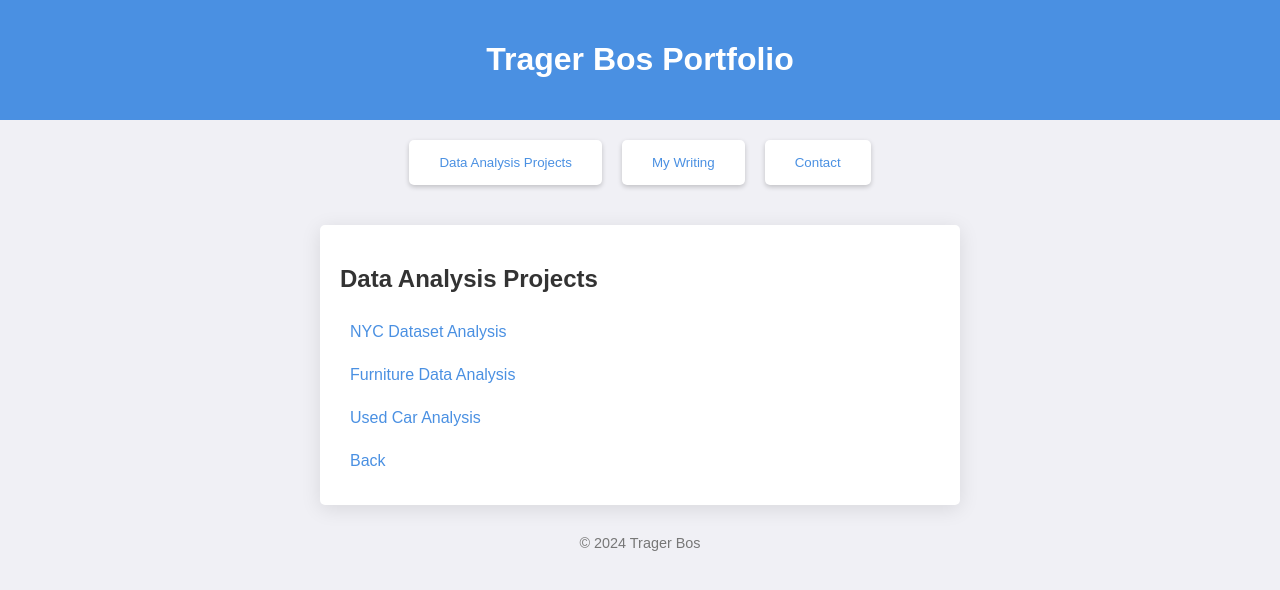
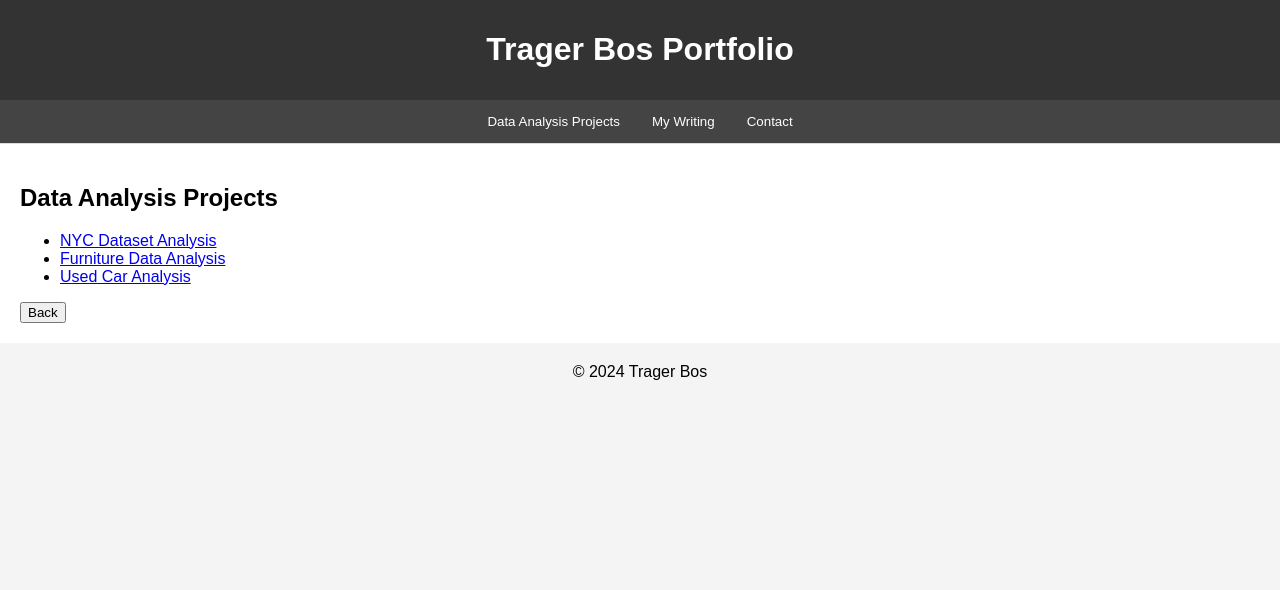
Before and after one commit to treyb610/Trager-Bos-Portfolio, a plain HTML site: page index.html in a window 1280 px wide. Both pictures are taken after a click on the button "Data Analysis Projects". Drawn offline with Linux system fonts and the light colour scheme.

Commit message:
Update index.html

```diff
--- a/index.html
+++ b/index.html
@@ -6,71 +6,45 @@
     <title>Trager Bos Portfolio</title>
     <style>
         body {
-            font-family: 'Arial', sans-serif;
+            font-family: Arial, sans-serif;
             margin: 0;
             padding: 0;
-            background-color: #f0f0f5;
-            color: #333;
-            display: flex;
-            flex-direction: column;
-            align-items: center;
+            background-color: #f4f4f4;
         }
         header {
-            background-color: #4A90E2;
-            width: 100%;
-            padding: 20px;
+            background-color: #333;
+            color: white;
+            padding: 10px 20px;
             text-align: center;
-            color: white;
         }
-        .navbar {
+        .tab {
             display: flex;
             justify-content: center;
-            margin: 20px 0;
+            background-color: #444;
         }
-        .tab {
-            padding: 15px 30px;
+        .tab button {
+            background-color: inherit;
+            color: white;
+            padding: 14px 16px;
             border: none;
-            background-color: #fff;
-            color: #4A90E2;
-            margin: 0 10px;
-            border-radius: 5px;
             cursor: pointer;
-            transition: all 0.3s;
-            box-shadow: 0 2px 5px rgba(0, 0, 0, 0.2);
+            transition: background-color 0.3s;
         }
-        .tab:hover {
-            background-color: #4A90E2;
-            color: white;
+        .tab button:hover {
+            background-color: #555;
         }
         .tab-content {
             display: none;
-            width: 90%;
-            max-width: 600px;
             padding: 20px;
             background-color: white;
-            box-shadow: 0 4px 20px rgba(0, 0, 0, 0.1);
-            border-radius: 5px;
-            margin: 20px 0;
+            border-top: 1px solid #ddd;
         }
-        .active {
+        .tab-content.active {
             display: block;
         }
-        .dropdown-content a {
-            display: block;
-            padding: 10px;
-            text-decoration: none;
-            color: #4A90E2;
-            margin: 5px 0;
-            transition: background-color 0.3s;
-        }
-        .dropdown-content a:hover {
-            background-color: #f1f1f1;
-        }
         footer {
-            margin-top: auto;
-            padding: 10px;
-            font-size: 0.9em;
-            color: #777;
+            text-align: center;
+            margin-top: 20px;
         }
     </style>
 </head>
@@ -80,56 +54,64 @@
     <h1>Trager Bos Portfolio</h1>
 </header>
 
-    <div class="navbar">
-        <button class="tab" onclick="showTab('data-analysis')">Data Analysis Projects</button>
-        <button class="tab" onclick="showTab('writing')">My Writing</button>
-        <button class="tab" onclick="showTab('contact')">Contact</button>
+<div class="tab">
+    <button class="tablinks" onclick="openTab(event, 'DataAnalysis')">Data Analysis Projects</button>
+    <button class="tablinks" onclick="openTab(event, 'Writing')">My Writing</button>
+    <button class="tablinks" onclick="openTab(event, 'Contact')">Contact</button>
 </div>
 
-    <div id="data-analysis" class="tab-content">
+<div id="DataAnalysis" class="tab-content">
     <h2>Data Analysis Projects</h2>
-        <div class="dropdown-content">
-            <a href="nyc_dataset.html">NYC Dataset Analysis</a>
-            <a href="furniture_data.html">Furniture Data Analysis</a>
-            <a href="used_car_analysis.html">Used Car Analysis</a>
-            <a href="javascript:history.back()">Back</a>
-        </div>
+    <ul>
+        <li><a href="nyc_dataset.html">NYC Dataset Analysis</a></li>
+        <li><a href="furniture_data.html">Furniture Data Analysis</a></li>
+        <li><a href="used_car_analysis.html">Used Car Analysis</a></li>
+    </ul>
+    <button onclick="goBack()">Back</button>
 </div>
 
-    <div id="writing" class="tab-content">
+<div id="Writing" class="tab-content">
     <h2>My Writing</h2>
-        <div class="dropdown-content">
-            <a href="gothic_paper.html">Gothic Paper</a>
-            <a href="Americanless.html">Americanless</a>
-            <a href="hist_paper.html">History Paper</a>
-            <a href="javascript:history.back()">Back</a>
-        </div>
+    <ul>
+        <li><a href="gothic_paper.html">The Role of the Supernatural in the Gothic</a></li>
+        <li><a href="Americanless.html">Americanless</a></li>
+        <li><a href="hist_paper.html">Roots of Crime in the U.S.</a></li>
+    </ul>
+    <button onclick="goBack()">Back</button>
 </div>
 
-    <div id="contact" class="tab-content">
+<div id="Contact" class="tab-content">
     <h2>Contact</h2>
-        <div class="dropdown-content">
-            <a href="https://www.linkedin.com/in/trager-bos-083a71318/" target="_blank">LinkedIn</a>
-            <a href="mailto:trager.bos@temple.edu">Email Me</a>
-            <a href="javascript:history.back()">Back</a>
-        </div>
+    <p>Email: <a href="mailto:trager.bos@temple.edu">trager.bos@temple.edu</a></p>
+    <p>LinkedIn: <a href="https://www.linkedin.com/in/trager-bos-083a71318/" target="_blank">View my LinkedIn</a></p>
+    <button onclick="goBack()">Back</button>
 </div>
 
 <footer>
-        &copy; 2024 Trager Bos
+    <p>&copy; 2024 Trager Bos</p>
 </footer>
 
 <script>
-        function showTab(tabId) {
-            const tabContents = document.querySelectorAll('.tab-content');
-            tabContents.forEach(content => {
-                content.classList.remove('active');
-            });
-            document.getElementById(tabId).classList.add('active');
+    function openTab(evt, tabName) {
+        var i, tabcontent, tablinks;
+        tabcontent = document.getElementsByClassName("tab-content");
+        for (i = 0; i < tabcontent.length; i++) {
+            tabcontent[i].style.display = "none";
+        }
+        tablinks = document.getElementsByClassName("tablinks");
+        for (i = 0; i < tablinks.length; i++) {
+            tablinks[i].className = tablinks[i].className.replace(" active", "");
+        }
+        document.getElementById(tabName).style.display = "block";
+        evt.currentTarget.className += " active";
     }
 
-        // Show the first tab by default
-        showTab('data-analysis');
+    function goBack() {
+        var tabcontent = document.getElementsByClassName("tab-content");
+        for (var i = 0; i < tabcontent.length; i++) {
+            tabcontent[i].style.display = "none";
+        }
+    }
 </script>
 
 </body>
```
Lines whose indentation alone changed are shown as unchanged.
